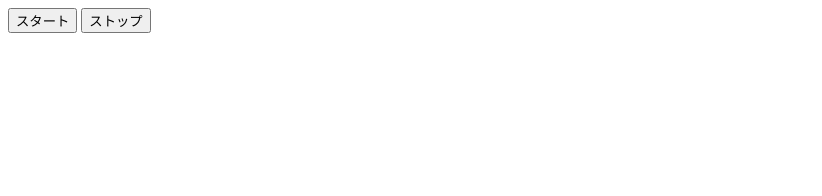
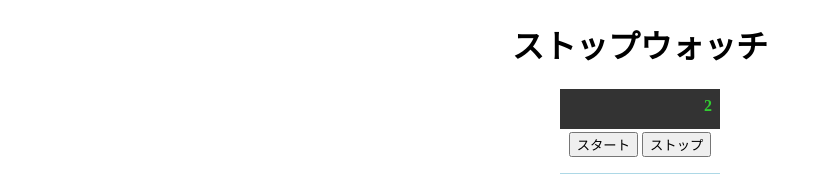
Before and after one commit to wsigma21/stepupjs, a plain HTML site: page answers/step1/index.html in a window 1280 px wide. Both pictures are taken after a click on the button "スタート". Shown: the whole page, without its empty margins (0-822 px from the left). Drawn offline with Linux system fonts and the light colour scheme.

Commit message:
1-3まで終わり

```diff
--- a/answers/step1/index.html
+++ b/answers/step1/index.html
@@ -3,10 +3,20 @@
 <head>
     <meta charset="UTF-8">
     <title>Document</title>
+    <link href="./main.css" rel="stylesheet"></link>
 </head>
 <body>
-    <button class="startButton">スタート</button>
-    <button class="stopButton">ストップ</button>
-    <script src="./main.js"></script>
+    <h1 class="title">ストップウォッチ</h1>
+    <div id="stopWatchPanel">
+        <div id="display">0</div>
+        <div id="actions">
+            <button class="startButton">スタート</button>
+            <button class="stopButton">ストップ</button>
+        </div>
+        <div class="message">
+
+        </div>
+        <script src="./main.js"></script>
+    </div>
 </body>
 </html>
--- /dev/null
+++ b/answers/step1/main.css
@@ -0,0 +1,29 @@
+
+.title {
+  text-align: center;
+}
+
+#stopWatchPanel {
+  margin: 0 auto;
+  width: 10em;
+}
+
+#display {
+  font-weight: bold;
+  text-align: right;
+  height: 1.5em;
+  margin-bottom: .2em;
+  padding: .5em;
+  color: limegreen;
+  background-color: #333;
+}
+
+#actions {
+  text-align: center;
+  margin-bottom: 1em;
+}
+
+.message {
+  text-align: center;
+  border-bottom: 1px solid lightblue;
+}
--- a/answers/step1/main.js
+++ b/answers/step1/main.js
@@ -1,4 +1,24 @@
+var displayArea = document.getElementById('display');
+var timer = null;
+
 var startElm = document.getElementsByClassName('startButton')[0];
 startElm.addEventListener('click', function(){
-    console.log('start');
+    console.log('start:', timer);
+    var seconds = 0;
+    if (timer === null) { // すでにstartされている場合は何もしない
+        timer = setInterval(function(){
+            seconds++;
+            displayArea.innerText = seconds;
+            console.log(seconds);
+        }, 1000);
+    };
 });
+
+var stopElm = document.getElementsByClassName('stopButton')[0];
+stopElm.addEventListener('click', function(){
+    if (timer !== null) { // カウントアップ中のみ停止可能
+        console.log('stop:', timer);
+        clearInterval(timer);
+        timer = null;
+    }
+});
```
